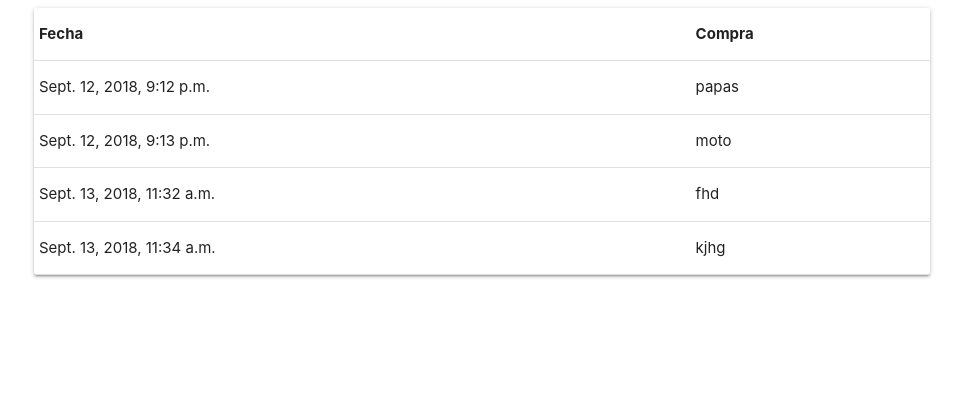
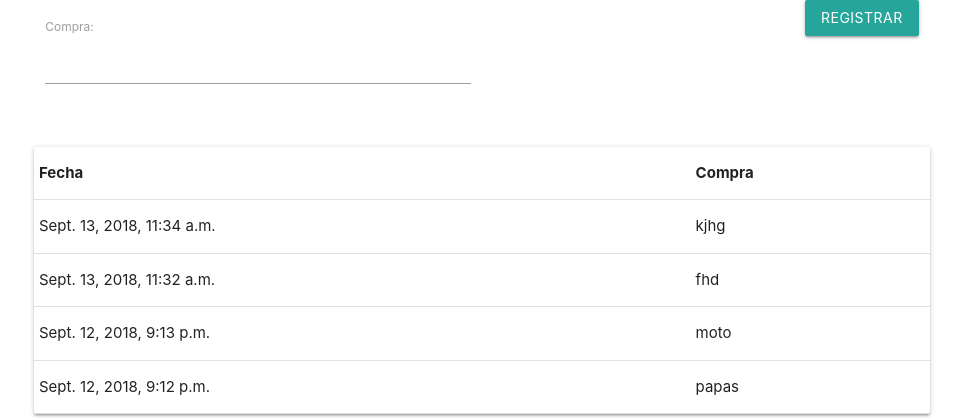
Before and after one commit to benjagilardini/Registro-de-Compras, a Django app: page / in a window 1280 px wide. Shown: the top 420 px of the page, without its empty margins (158-1121 px from the left). Run offline with Django 3.2, Linux system fonts and the light colour scheme; data comes from the database, SQL or seed files in the repository; both versions use the stored data as it was after the commit; some libraries are stand-ins or nearby versions.

Commit message:
Agrego el Post

```diff
--- a/Registro_Compras/models.py
+++ b/Registro_Compras/models.py
@@ -5,5 +5,5 @@ from django.db import models
 
 # Create your models here.
 class Registros(models.Model):
-	fecha = models.DateTimeField('Fecha',auto_now=True)
-	compra = models.CharField(max_length = 100)
+	fecha = models.DateTimeField(auto_now_add=True)
+	compra = models.CharField(max_length=100)
--- a/Registro_Compras/templates/Tabla.html
+++ b/Registro_Compras/templates/Tabla.html
@@ -14,6 +14,21 @@
 </head>
 <body>
 <div class="container">
+    <form action="{%url 'post'%}" method="post">
+        {% csrf_token %}
+        <div class="row">
+            <div class="col s6">
+                {{ form.as_p }}
+            </div>
+            <div class="row">
+                <div class="col s3"></div>
+                <div class="col s3" align="right">
+                    <button type="submit" class="btn">Registrar</button>
+                </div>
+            </div>
+        </div>
+    </form>
+
     <div class="card">
         <table class="highlight">
         	<thead>
@@ -32,6 +47,7 @@
             </tbody>
         </table>
     </div>
+
 </div>
 </body>
 </html>
--- a/Registro_Compras/views.py
+++ b/Registro_Compras/views.py
@@ -1,18 +1,19 @@
 # -*- coding: utf-8 -*-
 from __future__ import unicode_literals
 
-from django.shortcuts import render
+from django.shortcuts import render,redirect
 
-from Registro_Compras.models import Registros
-
+from .models import Registros
 from .forms import PostForm
-# Create your views here.
 
 def tabla(request):
     context = {}
-    context['Registros'] = Registros.objects.all()
+    context['Registros'] = Registros.objects.all()[::-1]
+    context['form'] = PostForm()
     return render(request, 'Tabla.html', context)
 
 def post_new(request):
-        form = PostForm()
-        return render(request, 'Tabla.html', {'form': form})
+	compra = request.POST.get('compra')
+	post_new = Registros(compra=compra)
+	post_new.save()
+	return redirect('index')
--- a/config/urls.py
+++ b/config/urls.py
@@ -15,11 +15,12 @@ Including another URLconf
 """
 from django.conf.urls import url
 from django.contrib import admin
-from Registro_Compras.views import tabla
+from Registro_Compras.views import tabla, post_new
 
 
 
 urlpatterns = [
     url(r'^admin/', admin.site.urls),
     url(r'^$',tabla, name='index'),
+    url(r'^post/',post_new, name='post'),
 ]
```
Also changed, not shown: Registro_Compras/migrations/0002_auto_20180913_1118.py (added), db.sqlite3, 4 other files.
